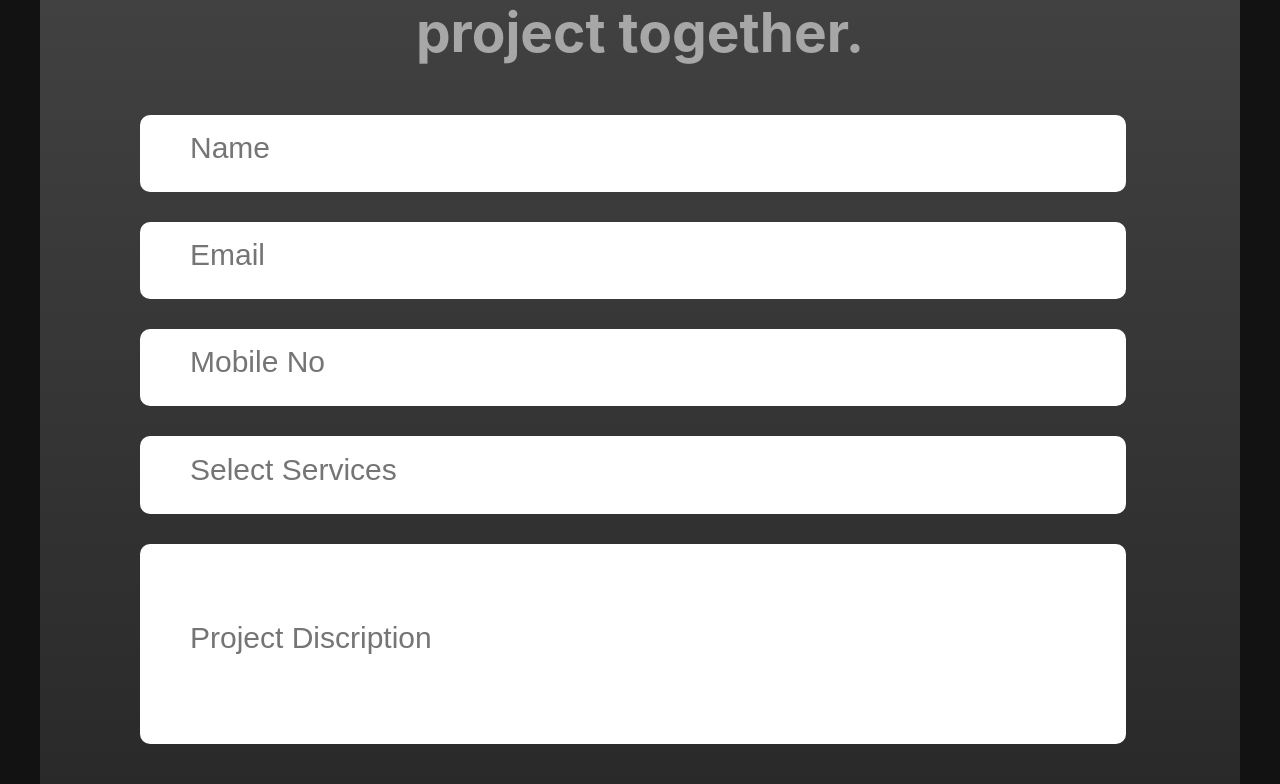
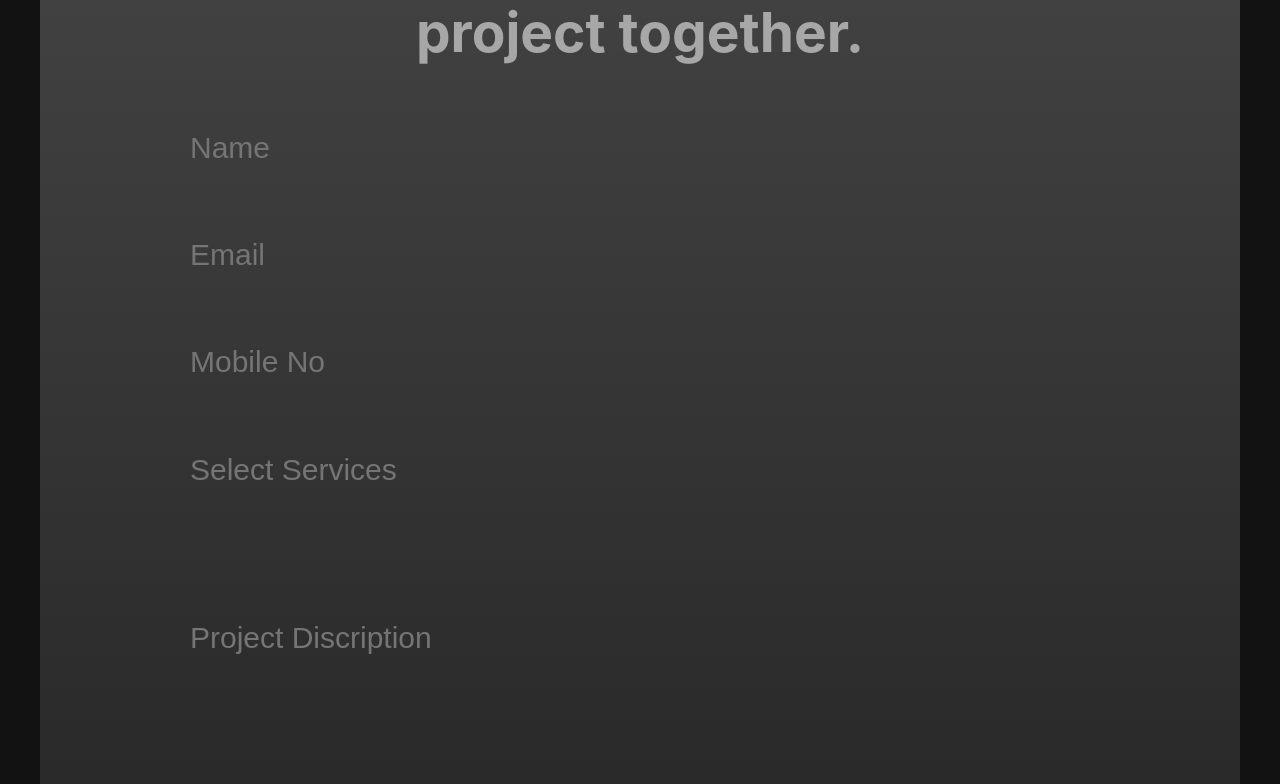
Before and after one commit to shokhruhmirzo/alliedge, a React (Create React App) app: page /aboutpage in a window 1280 px wide. Shown: the part 4056-4840 px from the top of the page. Built offline with nearby package versions, Linux system fonts and the light colour scheme.

Commit message:
add some things

```diff
--- a/src/components/Aboutform/Aboutform.css
+++ b/src/components/Aboutform/Aboutform.css
@@ -24,6 +24,7 @@
     padding: 30px 0 30px 50px;
     margin-bottom: 30px;
     outline: none;
+    background: transparent;
 }
 
 .about__form__inp::placeholder{
```
